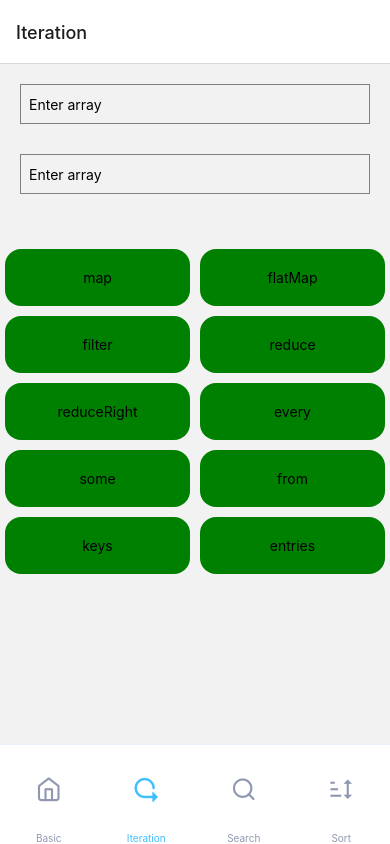
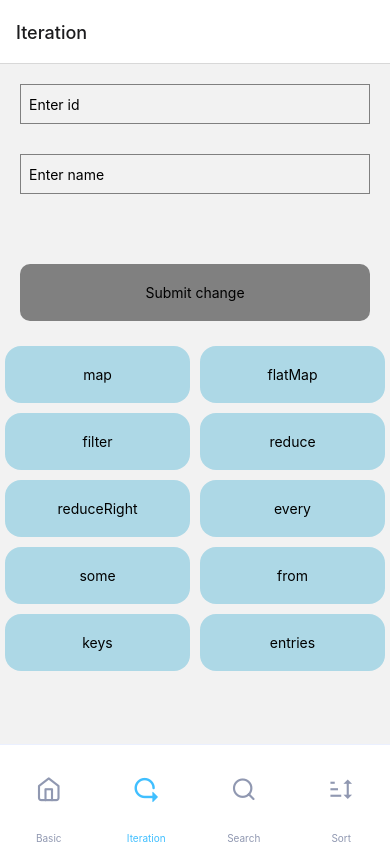
Before and after one commit to Luonh-ec/array-js-methods, a React Native app: screen /Iteration in a window 390 px wide. Built offline with nearby package versions, Linux system fonts and the light colour scheme.

Commit message:
complete: Change color button onclicl + change name from input in id

```diff
--- a/src/components/buttonMethod.tsx
+++ b/src/components/buttonMethod.tsx
@@ -1,4 +1,4 @@
-import {StyleSheet, Text, TouchableOpacity, View} from 'react-native';
+import {Alert, StyleSheet, Text, TouchableOpacity, View} from 'react-native';
 import React from 'react';
 interface Method {
   id: string;
@@ -7,13 +7,29 @@ interface Method {
 
 interface ButtonMethodProps {
   method: Method;
-  onPress?: () => void; // Hàm sự kiện onPress có thể được truyền vào hoặc không
+  onPress?: (id: string) => void;
+  buttonClicked?: boolean;
 }
 
-const ButtonMethod: React.FC<ButtonMethodProps> = ({method, onPress}) => {
+let i = 0;
+
+const ButtonMethod = ({method, onPress, buttonClicked}: ButtonMethodProps) => {
+  const b = () => {
+    if (onPress) {
+      onPress(method.id);
+    }
+  };
+
+  // console.log('component button load: ', i);
+  // console.log(buttonClicked);
+
+  // i++;
+
   return (
     <View style={styles.container}>
-      <TouchableOpacity style={styles.button} onPress={onPress}>
+      <TouchableOpacity
+        style={[styles.button, buttonClicked && styles.buttonClicked]}
+        onPress={b}>
         <Text>{method.name}</Text>
       </TouchableOpacity>
     </View>
@@ -31,8 +47,11 @@ const styles = StyleSheet.create({
   button: {
     width: '100%',
     padding: 20,
-    backgroundColor: 'green',
+    backgroundColor: 'lightblue',
     borderRadius: 16,
     alignItems: 'center',
   },
+  buttonClicked: {
+    backgroundColor: 'blue',
+  },
 });
--- a/src/screens/iterationMethods/index.tsx
+++ b/src/screens/iterationMethods/index.tsx
@@ -1,17 +1,28 @@
-import {FlatList, StyleSheet, Text, TextInput, View} from 'react-native';
+import {
+  FlatList,
+  StyleSheet,
+  Text,
+  TextInput,
+  TouchableOpacity,
+  View,
+} from 'react-native';
 import React, {useState} from 'react';
 import ButtonMethod from '../../components/buttonMethod';
 
+let i = 0;
 const IterationMethodsScreen = () => {
+  console.log('main component load lan thu: ', i);
+  i++;
+
   const [currentMethod, setcurrentMedthod] = useState('');
   const [array, setArray] = useState<any[]>([]);
   const [result, setResult] = useState<any[]>([]);
-
+  const [newName, setNewName] = useState('');
+  const [idInput, setIdInput] = useState('');
   const methods = [
     {
       id: '1',
       name: 'map',
-      deps: 'Thực hiện một hàm callback cho mỗi phần tử trong mảng.',
     },
     {id: '2', name: 'flatMap'},
     {id: '3', name: 'filter'},
@@ -23,6 +34,25 @@ const IterationMethodsScreen = () => {
     {id: '9', name: 'keys'},
     {id: '10', name: 'entries'},
   ];
+
+  const [listmethods, setMethods] =
+    useState<{id: string; name: string}[]>(methods);
+
+  const methodsState = methods.map(method => ({
+    id: method.id,
+    status: false,
+  }));
+
+  const [ismethodClicked, setMethodClicked] =
+    useState<{id: string; status: boolean}[]>(methodsState);
+
+  // const updateState = () => {
+  //   const methodsStateUpdate = [ismethodClicked.shift()];
+  //   setMethodClicked(methodsStateUpdate);
+  // };
+
+  // updateState();
+
   const handleArrInput = (value: string) => {
     const arrString = value.split(',').map(item => item.trim());
     const numericArray = arrString.flatMap(item =>
@@ -31,32 +61,90 @@ const IterationMethodsScreen = () => {
     setArray(numericArray.filter(num => !isNaN(num)));
   };
 
-  const handleMethodSubmit = () => {
-    setResult(array.map(item => item * 2));
+  //  console.log(ismethodClicked);
+
+  const handleMethodSubmit = (id: string) => {
+    setMethodClicked(prevState => {
+      return prevState.map((item, index) => {
+        if (index === parseInt(id) - 1) {
+          return {
+            ...item,
+            status: !ismethodClicked[parseInt(item.id) - 1].status,
+          };
+        } else {
+          return item;
+        }
+      });
+    });
   };
 
-  console.log(result);
+  const onChangeName = (value: string) => {
+    setNewName(value);
+  };
+
+  const onChangeIdInput = (value: string) => {
+    setIdInput(value);
+  };
+
+  const handleChangeMethodName = (id: string) => {
+    setMethods(prevState => {
+      return prevState.map((item, index) => {
+        if (index === parseInt(id) - 1) {
+          return {
+            ...item,
+            name: newName,
+          };
+        } else {
+          console.log(item, '**************');
+          return item;
+        }
+      });
+    });
+  };
+
+  console.log(listmethods[0]);
 
   return (
     <View style={styles.container}>
       <View>
         <TextInput
+          keyboardType="numeric"
           style={styles.input}
-          placeholder="Enter array"
+          placeholder="Enter id"
           onBlur={text => handleArrInput(text.nativeEvent.text)}
+          onChangeText={text => onChangeIdInput(text)}
         />
-        <TextInput style={styles.input} placeholder="Enter array" />
+        <TextInput
+          style={styles.input}
+          placeholder="Enter name"
+          onChangeText={text => onChangeName(text)}
+        />
       </View>
       <View style={styles.result}>
         <Text>{result}</Text>
       </View>
+      <TouchableOpacity
+        onPress={() => handleChangeMethodName(idInput)}
+        style={{
+          alignItems: 'center',
+          padding: 20,
+          backgroundColor: 'grey',
+          margin: 20,
+          borderRadius: 10,
+        }}>
+        <Text>Submit change</Text>
+      </TouchableOpacity>
       <View style={styles.list}>
         <FlatList
-          data={methods}
+          data={listmethods}
           numColumns={2}
           keyExtractor={item => item.id}
           renderItem={({item}) => (
-            <ButtonMethod method={item} onPress={handleMethodSubmit} />
+            <ButtonMethod
+              method={item}
+              onPress={handleMethodSubmit}
+              buttonClicked={ismethodClicked[parseInt(item.id) - 1].status}
+            />
           )}
         />
       </View>
```
